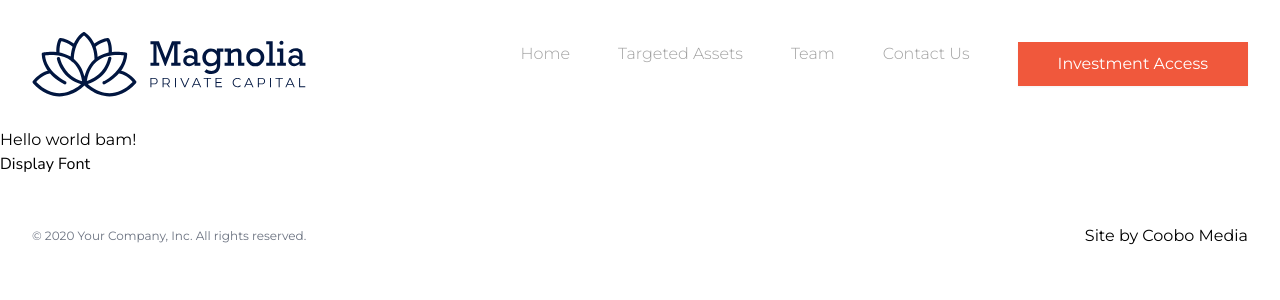
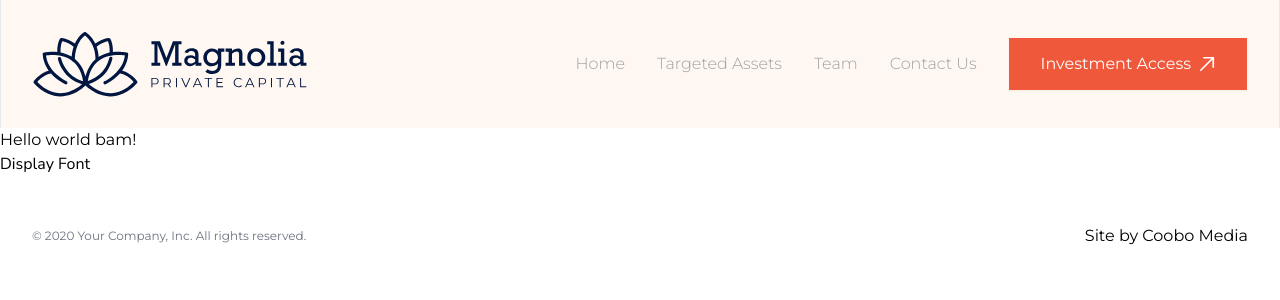
Before and after one commit to coobomedia/magnolia-cap.com, a Next.js app: page / in a window 1280 px wide. Shown: the top 300 px of the page. Built offline with nearby package versions, Linux system fonts and the light colour scheme.

Commit message:
change header

```diff
--- a/src/app/layout.tsx
+++ b/src/app/layout.tsx
@@ -51,6 +51,7 @@ export default function RootLayout({
         "scroll-smooth font-sans antialiased"
       )}
       lang="en"
+
     >
       <body className=" bg-white  ">
         <MagHeader />
--- a/src/components/mag-header.tsx
+++ b/src/components/mag-header.tsx
@@ -1,11 +1,133 @@
+// "use client"
+
+// import { useState } from "react"
+// import Link from "next/link"
+// import { Dialog } from "@headlessui/react"
+// import { Bars3Icon, XMarkIcon } from "@heroicons/react/24/outline"
+// import { logo } from "public/images/magnolia-cap-website-logo.svg"
+
+// import { Icons } from "@/components/icons"
+
+// const navigation = [
+//   { name: "Home", href: "#" },
+//   { name: "Targeted Assets", href: "#" },
+//   { name: "Team", href: "#" },
+//   { name: "Contact Us", href: "#" },
+// ]
+
+// export default function MagHeader() {
+//   const [mobileMenuOpen, setMobileMenuOpen] = useState(false)
+
+//   return (
+//     <header className="bg-white">
+//       <nav
+//         className="mx-auto flex max-w-7xl items-center justify-between p-6 lg:px-8"
+//         aria-label="Global"
+//       >
+//         <Link href="#" className="-m-1.5 p-1.5">
+//           <span className="sr-only">Your Company</span>
+//           <Icons.logo className="h-20 w-auto fill-secondary" />
+//         </Link>
+//         <div className="flex lg:hidden">
+//           <button
+//             type="button"
+//             className="-m-2.5 inline-flex items-center justify-center rounded-md p-2.5 text-gray-700"
+//             onClick={() => setMobileMenuOpen(true)}
+//           >
+//             <span className="sr-only">Open main menu</span>
+//             <Bars3Icon className="h-6 w-6" aria-hidden="true" />
+//           </button>
+//         </div>
+//         <div className="hidden lg:flex lg:gap-x-12">
+//           {navigation.map((item) => (
+//             <a
+//               key={item.name}
+//               href={item.href}
+//               className=" font-light leading-6 text-[#A1A1A1]  hover:text-secondary"
+//             >
+//               {item.name}
+//             </a>
+//           ))}
+//           <button
+//             type="button"
+//             className=" bg-[#F0583C] px-10 py-2.5  font-normal text-white shadow-sm hover:bg-secondary focus-visible:outline focus-visible:outline-2 focus-visible:outline-offset-2 focus-visible:outline-secondary"
+//           >
+//             Investment Access
+//           </button>
+//           {/* <a href="#" className="text-sm font-semibold leading-6 text-gray-900">
+//             Log in <span aria-hidden="true">&rarr;</span>
+//           </a> */}
+//         </div>
+//       </nav>
+
+//       <Dialog
+//         as="div"
+//         className="lg:hidden"
+//         open={mobileMenuOpen}
+//         onClose={setMobileMenuOpen}
+//       >
+//         <div className="fixed inset-0 z-10" />
+//         <Dialog.Panel className="fixed inset-y-0 right-0 z-10 w-full overflow-y-auto bg-white p-6 sm:max-w-sm sm:ring-1 sm:ring-gray-900/10">
+//           <div className="flex items-center justify-between">
+//             <a href="#" className="-m-1.5 p-1.5">
+//               <span className="sr-only">Your Company</span>
+//               <img
+//                 className="h-8 w-auto"
+//                 src="https://tailwindui.com/img/logos/mark.svg?color=indigo&shade=600"
+//                 alt=""
+//               />
+//             </a>
+//             <button
+//               type="button"
+//               className="-m-2.5 rounded-md p-2.5 text-gray-700"
+//               onClick={() => setMobileMenuOpen(false)}
+//             >
+//               <span className="sr-only">Close menu</span>
+//               <XMarkIcon className="h-6 w-6" aria-hidden="true" />
+//             </button>
+//           </div>
+//           <div className="mt-6 flow-root">
+//             <div className="-my-6 divide-y divide-gray-500/10">
+//               <div className="space-y-2 py-6">
+//                 {navigation.map((item) => (
+//                   <a
+//                     key={item.name}
+//                     href={item.href}
+//                     className="-mx-3 block rounded-lg px-3 py-2 text-base font-semibold leading-7 text-gray-900 hover:bg-gray-50"
+//                   >
+//                     {item.name}
+//                   </a>
+//                 ))}
+//               </div>
+//               <div className="py-6">
+//                 <a
+//                   href="#"
+//                   className="-mx-3 block rounded-lg px-3 py-2.5 text-base font-semibold leading-7 text-gray-900 hover:bg-gray-50"
+//                 >
+//                   Log in
+//                 </a>
+//               </div>
+//             </div>
+//           </div>
+//         </Dialog.Panel>
+//       </Dialog>
+//     </header>
+//   )
+// }
 "use client"
 
-import { useState } from "react"
+import { Fragment } from "react"
+import Image from "next/image"
 import Link from "next/link"
-import { Dialog } from "@headlessui/react"
-import { Bars3Icon, XMarkIcon } from "@heroicons/react/24/outline"
-import { logo } from "public/images/magnolia-cap-website-logo.svg"
+import { Disclosure, Menu, Transition } from "@headlessui/react"
+import {
+  ArrowUpRightIcon,
+  Bars3Icon,
+  BellIcon,
+  XMarkIcon,
+} from "@heroicons/react/24/outline"
 
+import { cn } from "@/lib/utils"
 import { Icons } from "@/components/icons"
 
 const navigation = [
@@ -16,101 +138,74 @@ const navigation = [
 ]
 
 export default function MagHeader() {
-  const [mobileMenuOpen, setMobileMenuOpen] = useState(false)
-
   return (
-    <header className="bg-white">
-      <nav
-        className="mx-auto flex max-w-7xl items-center justify-between p-6 lg:px-8"
-        aria-label="Global"
+    <Disclosure as="nav" className="bg-primary">
+      {({ open }) => (
+        <>
+          <div className="mx-auto max-w-7xl border-x px-4  sm:px-6 lg:px-8">
+            <div className="flex justify-between py-6">
+              <div className="flex w-full justify-between">
+                <div className="flex shrink-0 items-center">
+                  <Icons.logo className="block h-12 w-auto fill-secondary lg:hidden" />
+                  <Icons.logo className="hidden h-20 w-auto fill-secondary lg:block" />
+                </div>
+                <div className="hidden sm:flex  sm:space-x-8">
+                  {navigation.map((item) => (
+                    <Link
+                      key={item.name}
+                      href={item.href}
+                      className="inline-flex items-center   font-light  leading-6 text-[#A1A1A1]  hover:text-secondary"
                     >
-        <Link href="#" className="-m-1.5 p-1.5">
-          <span className="sr-only">Your Company</span>
-          <Icons.logo className="h-20 w-auto fill-secondary" />
+                      {item.name}
                     </Link>
-        <div className="flex lg:hidden">
+                  ))}
+                  <div className="m-auto">
                     <button
                       type="button"
-            className="-m-2.5 inline-flex items-center justify-center rounded-md p-2.5 text-gray-700"
-            onClick={() => setMobileMenuOpen(true)}
-          >
-            <span className="sr-only">Open main menu</span>
-            <Bars3Icon className="h-6 w-6" aria-hidden="true" />
-          </button>
-        </div>
-        <div className="hidden lg:flex lg:gap-x-12">
-          {navigation.map((item) => (
-            <a
-              key={item.name}
-              href={item.href}
-              className=" font-light leading-6 text-[#A1A1A1]  hover:text-secondary"
-            >
-              {item.name}
-            </a>
-          ))}
-          <button
-            type="button"
-            className=" bg-[#F0583C] px-10 py-2.5  font-normal text-white shadow-sm hover:bg-secondary focus-visible:outline focus-visible:outline-2 focus-visible:outline-offset-2 focus-visible:outline-indigo-600"
+                      className=" inline-flex items-center gap-x-1.5 bg-[#F0583C] px-8 py-4 font-normal  leading-none text-white shadow-sm hover:bg-secondary focus-visible:outline focus-visible:outline-2 focus-visible:outline-offset-2 focus-visible:outline-secondary"
                     >
                       Investment Access
+                      <ArrowUpRightIcon
+                        className="-mr-0.5 h-5 w-5 stroke-2"
+                        aria-hidden="true"
+                      />
                     </button>
-          {/* <a href="#" className="text-sm font-semibold leading-6 text-gray-900">
-            Log in <span aria-hidden="true">&rarr;</span>
-          </a> */}
-        </div>
-      </nav>
-
-      <Dialog
-        as="div"
-        className="lg:hidden"
-        open={mobileMenuOpen}
-        onClose={setMobileMenuOpen}
-      >
-        <div className="fixed inset-0 z-10" />
-        <Dialog.Panel className="fixed inset-y-0 right-0 z-10 w-full overflow-y-auto bg-white p-6 sm:max-w-sm sm:ring-1 sm:ring-gray-900/10">
-          <div className="flex items-center justify-between">
-            <a href="#" className="-m-1.5 p-1.5">
-              <span className="sr-only">Your Company</span>
-              <img
-                className="h-8 w-auto"
-                src="https://tailwindui.com/img/logos/mark.svg?color=indigo&shade=600"
-                alt=""
-              />
-            </a>
-            <button
-              type="button"
-              className="-m-2.5 rounded-md p-2.5 text-gray-700"
-              onClick={() => setMobileMenuOpen(false)}
-            >
-              <span className="sr-only">Close menu</span>
-              <XMarkIcon className="h-6 w-6" aria-hidden="true" />
-            </button>
-          </div>
-          <div className="mt-6 flow-root">
-            <div className="-my-6 divide-y divide-gray-500/10">
-              <div className="space-y-2 py-6">
-                {navigation.map((item) => (
-                  <a
-                    key={item.name}
-                    href={item.href}
-                    className="-mx-3 block rounded-lg px-3 py-2 text-base font-semibold leading-7 text-gray-900 hover:bg-gray-50"
-                  >
-                    {item.name}
-                  </a>
-                ))}
-              </div>
-              <div className="py-6">
-                <a
-                  href="#"
-                  className="-mx-3 block rounded-lg px-3 py-2.5 text-base font-semibold leading-7 text-gray-900 hover:bg-gray-50"
-                >
-                  Log in
-                </a>
                   </div>
                 </div>
               </div>
-        </Dialog.Panel>
-      </Dialog>
-    </header>
+
+              <div className="-mr-2 flex items-center sm:hidden">
+                {/* Mobile menu button */}
+                <Disclosure.Button className="inline-flex items-center justify-center rounded-md p-2 text-gray-400 hover:bg-gray-100 hover:text-gray-500 focus:outline-none focus:ring-2 focus:ring-inset focus:ring-secondary">
+                  <span className="sr-only">Open main menu</span>
+                  {open ? (
+                    <XMarkIcon className="block h-6 w-6" aria-hidden="true" />
+                  ) : (
+                    <Bars3Icon className="block h-6 w-6" aria-hidden="true" />
+                  )}
+                </Disclosure.Button>
+              </div>
+            </div>
+          </div>
+
+          <Disclosure.Panel className="absolute z-20 w-full bg-primary  shadow sm:hidden">
+            <ul className="divide-y">
+              {navigation.map((item) => (
+                <li>
+                  <Disclosure.Button
+                    key={item.name}
+                    as={Link}
+                    href={item.href}
+                    className="block py-6 text-center text-base font-medium text-gray-500"
+                  >
+                    {item.name}
+                  </Disclosure.Button>
+                </li>
+              ))}
+            </ul>
+          </Disclosure.Panel>
+        </>
+      )}
+    </Disclosure>
   )
 }
```
Lines whose indentation alone changed are shown as unchanged.
